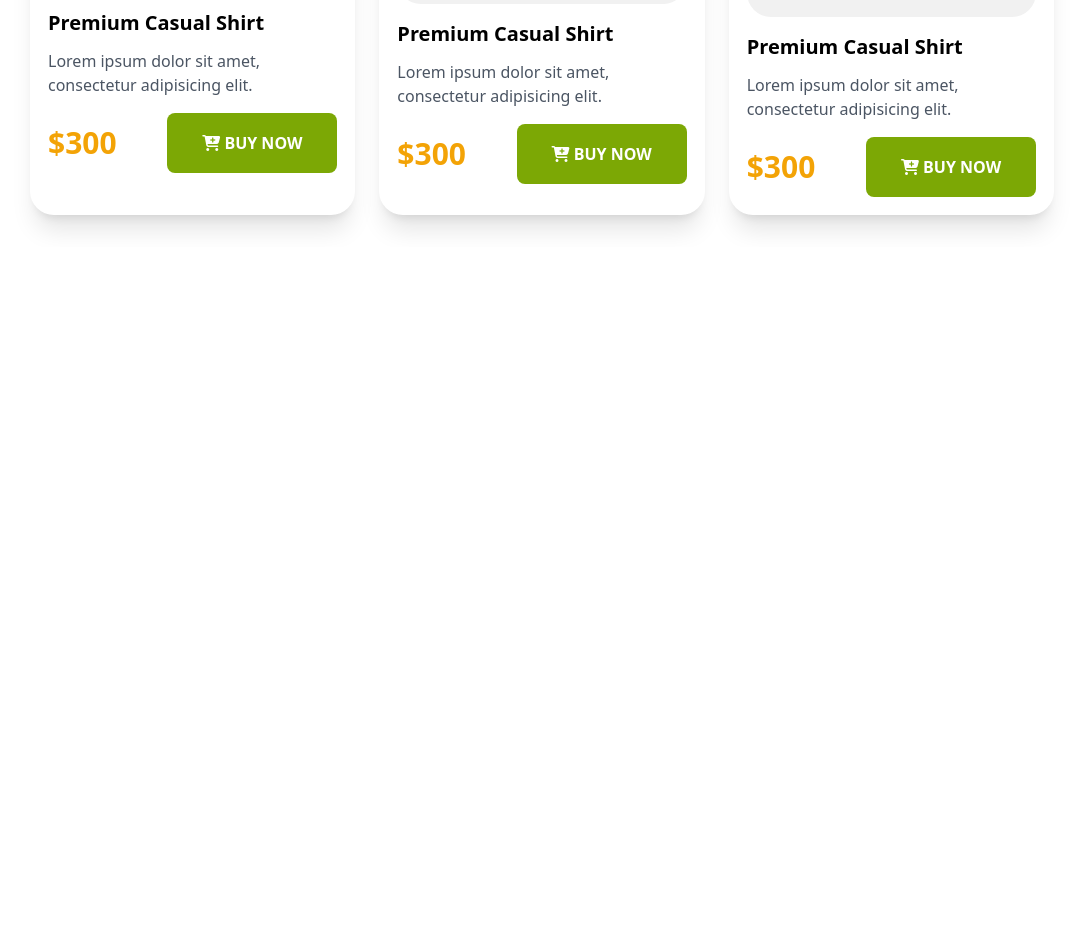
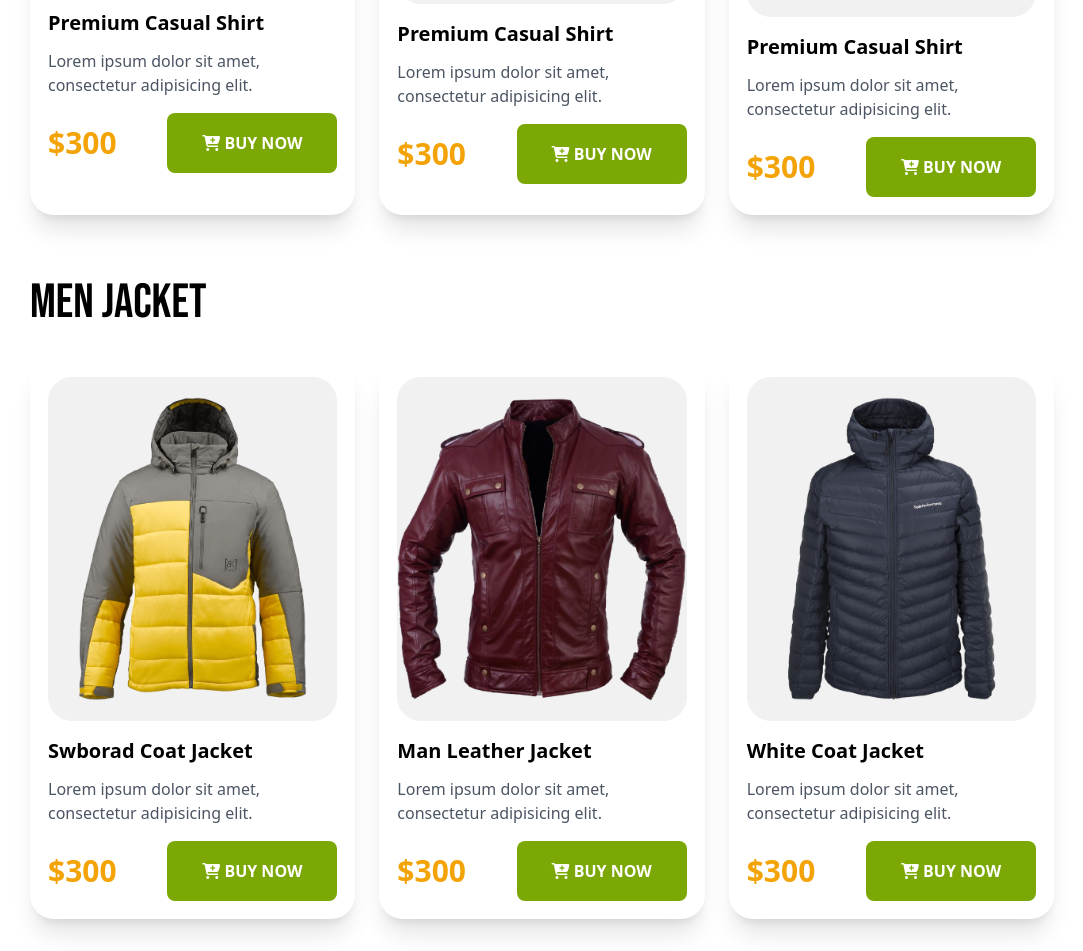
Before and after one commit to amdadislam01/penguin-fashion-shop, a plain HTML site: page index.html in a window 1280 px wide. Shown: the part 2241-3192 px from the top of the page, without its empty margins (98-1181 px from the left). Before the commit the page ends 2488 px from the top, so only its background shows below. Drawn offline with nearby package versions, Linux system fonts and the light colour scheme.

Commit message:
Man Jacket Product complate

```diff
--- a/index.html
+++ b/index.html
@@ -174,6 +174,62 @@
         </div>
     </div>
     <!-- Man T-shirt End -->
+     <!-- Man Jacket Strat -->
+
+    <div class="container mx-auto px-4 md:px-0 py-8">
+        <h1 class="uppercase text-3xl md:text-5xl font-bebas mb-8 px-4 md:px-0 md:w-[80%] md:mx-auto">men Jacket</h1>
+        <div class="grid grid-cols-1 sm:grid-cols-2 lg:grid-cols-3 gap-6 w-[90%] md:w-[80%] mx-auto">
+            <div class="p-4 md:p-[18px] rounded-3xl shadow-xl hover:shadow-2xl transition duration-300">
+                <div class="bg-[#F1F1F1] flex justify-center py-5 rounded-3xl">
+                    <img src="images/jacket-4.png" class="w-full max-w-[300px]" alt="Swborad Coat Jacket">
+                </div>
+                <div class="mt-4">
+                    <h1 class="text-xl font-bold">Swborad Coat Jacket</h1>
+                    <p class="mt-3 text-gray-600">Lorem ipsum dolor sit amet, consectetur adipisicing elit.</p>
+                    <div class="flex flex-col sm:flex-row sm:items-center sm:justify-between mt-4">
+                        <p class="text-3xl font-black text-[#f3a306] mb-2 sm:mb-0">$300</p>
+                        <button
+                            class="w-full sm:w-[150px] md:w-[170px] h-[50px] md:h-[60px] bg-[#7ca805] hover:bg-[#6a9204] rounded-lg text-white font-semibold uppercase transition duration-300">
+                            <i class="fa-solid fa-cart-plus"></i> Buy Now
+                        </button>
+                    </div>
+                </div>
+            </div>
+            <div class="p-4 md:p-[18px] rounded-3xl shadow-xl hover:shadow-2xl transition duration-300">
+                <div class="bg-[#F1F1F1] flex justify-center py-5 rounded-3xl">
+                    <img src="images/jacket-5.png" class="w-full max-w-[300px]" alt="Man Leather Jacket">
+                </div>
+                <div class="mt-4">
+                    <h1 class="text-xl font-bold">Man Leather Jacket</h1>
+                    <p class="mt-3 text-gray-600">Lorem ipsum dolor sit amet, consectetur adipisicing elit.</p>
+                    <div class="flex flex-col sm:flex-row sm:items-center sm:justify-between mt-4">
+                        <p class="text-3xl font-black text-[#f3a306] mb-2 sm:mb-0">$300</p>
+                        <button
+                            class="w-full sm:w-[150px] md:w-[170px] h-[50px] md:h-[60px] bg-[#7ca805] hover:bg-[#6a9204] rounded-lg text-white font-semibold uppercase transition duration-300">
+                            <i class="fa-solid fa-cart-plus"></i> Buy Now
+                        </button>
+                    </div>
+                </div>
+            </div>
+            <div class="p-4 md:p-[18px] rounded-3xl shadow-xl hover:shadow-2xl transition duration-300">
+                <div class="bg-[#F1F1F1] flex justify-center py-5 rounded-3xl">
+                    <img src="images/jacket-6.png" class="w-full max-w-[300px]" alt="White Coat Jacket">
+                </div>
+                <div class="mt-4">
+                    <h1 class="text-xl font-bold">White Coat Jacket</h1>
+                    <p class="mt-3 text-gray-600">Lorem ipsum dolor sit amet, consectetur adipisicing elit.</p>
+                    <div class="flex flex-col sm:flex-row sm:items-center sm:justify-between mt-4">
+                        <p class="text-3xl font-black text-[#f3a306] mb-2 sm:mb-0">$300</p>
+                        <button
+                            class="w-full sm:w-[150px] md:w-[170px] h-[50px] md:h-[60px] bg-[#7ca805] hover:bg-[#6a9204] rounded-lg text-white font-semibold uppercase transition duration-300">
+                            <i class="fa-solid fa-cart-plus"></i> Buy Now
+                        </button>
+                    </div>
+                </div>
+            </div>
+        </div>
+    </div>
+    <!-- Man Jacket End -->
 </body>
 
 </html>
```
